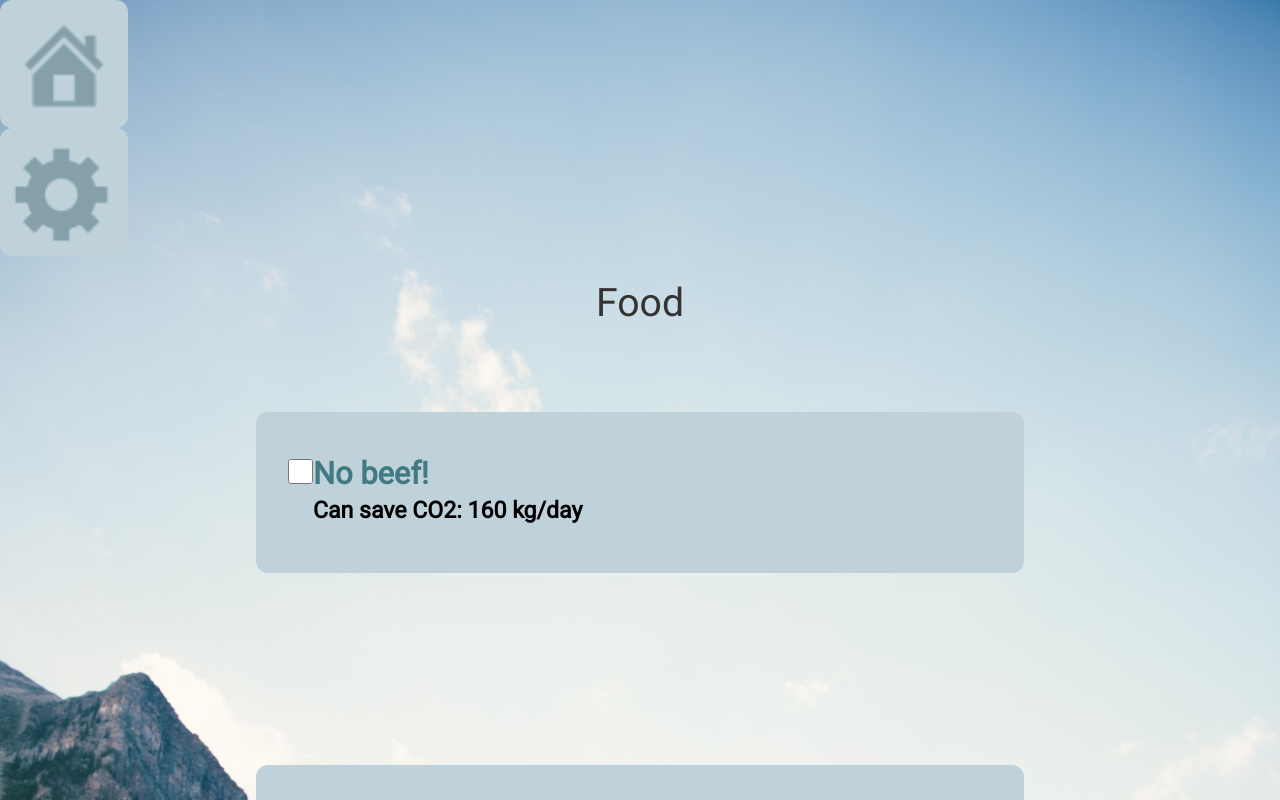
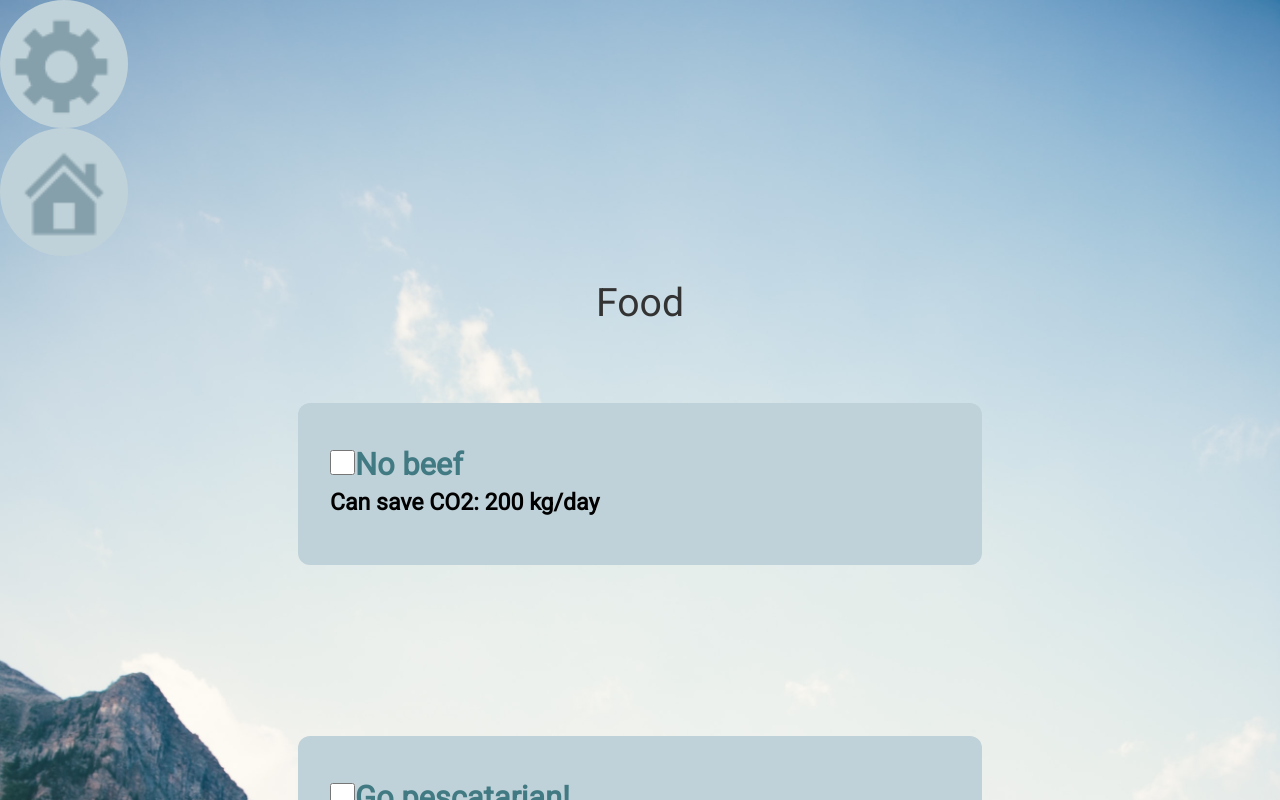
Before and after one commit to Klaudia-Szymanowska/ACTivist, a React (Create React App) app in the folder activist/: page /mychallenges in a window 1280 px wide. Shown: the top 800 px of the page. Built offline with nearby package versions, Linux system fonts and the light colour scheme.

Commit message:
mergen develop with Louise

```diff
--- a/activist/src/App.css
+++ b/activist/src/App.css
@@ -59,6 +59,15 @@ button {
   font-size: 200%;
   padding: 20px 32px;
   width: 40%;
+}
+
+.button3 {
+  color: #ffffff;
+  background-color: none;
+  font-size: 200%;
+  padding: 20px 32px;
+  width: 40%;
+  border-radius: 50%;
 }
 
 .text {
--- a/activist/src/containers/Login.js
+++ b/activist/src/containers/Login.js
@@ -2,7 +2,8 @@ import React, { useState } from "react";
 import { Button, FormGroup, FormControl, ControlLabel } from "react-bootstrap";
 import "./Login.css";
 import Signup from "./Signup";
-import { Link } from 'react-router-dom';
+import { Link } from "react-router-dom";
+//import { HashLink as Link } from "react-router-hash-link";
 
 export default function Login() {
   const [username, setUsername] = useState("");
@@ -25,17 +26,22 @@ export default function Login() {
             autoFocus
             type="username"
             value={username}
-            onChange={e => setUsername(e.target.value)}
+            onChange={(e) => setUsername(e.target.value)}
           />
         </FormGroup>
         <FormGroup controlId="password" bsSize="large">
           <ControlLabel>Password</ControlLabel>
           <FormControl
             value={password}
-            onChange={e => setPassword(e.target.value)}
+            onChange={(e) => setPassword(e.target.value)}
             type="password"
           />
         </FormGroup>
+        <Link to="/home">
+          <Button block bsSize="large" disabled={!validateForm()} type="submit">
+            Login
+          </Button>
+        </Link>
         <Button block bsSize="large" disabled={!validateForm()} type="submit">
           Login
         </Button>
@@ -43,7 +49,6 @@ export default function Login() {
         <Button block bsSize="large" disabled={!validateForm()} type="submit">
           Sign up
         </Button>
-
       </form>
     </div>
   );
--- a/activist/src/containers/MyChallenges.js
+++ b/activist/src/containers/MyChallenges.js
@@ -1,10 +1,30 @@
-import React from "react";
-import { HashLink as Link } from "react-router-hash-link";
+//import React from "react";
+//import { HashLink as Link } from "react-router-hash-link";
+//import set from "./img/set.png";
+//import home2 from "./img/home2.png";
 //import logo from './img/logo 1.png';
 import "./App.css";
-import set from "./img/set.png";
-import home2 from "./img/home2.png";
+import React, { useState } from "react";
+import CheckboxContainer from "./components/checkboxcontainer";
+import Settingbutton from "./components/Settingsbutton";
+import Homebutton from "./components/homebutton";
 
+export const MyChallenges = () => {
+  return (
+    <body>
+      <div id="navbuttons">
+        <Settingbutton />
+        <Homebutton />
+      </div>
+      <div className="text">
+        <h3>Food</h3>
+        <CheckboxContainer />
+      </div>
+    </body>
+  );
+};
+
+/*
 export const MyChallenges = () => {
   return (
     <body>
@@ -131,3 +151,4 @@ export const MyChallenges = () => {
     </body>
   );
 };
+*/
--- /dev/null
+++ b/activist/src/containers/components/Checkbox.js
@@ -0,0 +1,41 @@
+import React from "react";
+
+const Checkbox = ({ label, isSelected, onCheckboxChange }) => (
+  <button style={{ fontSize: "220%", textAlign: "left" }}>
+    <div className="form-check">
+      <label>
+        <input
+          type="checkbox"
+          name={label}
+          checked={isSelected}
+          onChange={onCheckboxChange}
+          className="form-check-input"
+        />
+        {label}
+        <br />{" "}
+        <b style={{ color: "#000000", fontSize: "75%", float: "left" }}>
+          Can save CO2: 200 kg/day{" "}
+        </b>
+      </label>
+    </div>
+  </button>
+);
+
+export default Checkbox;
+
+/*import React from "react";
+import PropTypes from "prop-types";
+
+const Checkbox = ({ type = "checkbox", name, checked = false, onChange }) => (
+  <input type={type} name={name} checked={checked} onChange={onChange} />
+);
+
+Checkbox.propTypes = {
+  type: PropTypes.string,
+  name: PropTypes.string.isRequired,
+  checked: PropTypes.bool,
+  onChange: PropTypes.func.isRequired,
+};
+
+export default Checkbox;
+*/
--- /dev/null
+++ b/activist/src/containers/components/Settingsbutton.js
@@ -0,0 +1,22 @@
+import React, { Component } from "react";
+import { HashLink as Link } from "react-router-hash-link";
+import set from "../img/set.png";
+
+export default class Settingbutton extends Component {
+  render() {
+    return (
+      <div>
+        <Link to="/settings">
+          <button className="button3">
+            <img
+              class="column"
+              src={set}
+              style={{ width: "100%", float: "right" }}
+              alt="set"
+            />
+          </button>
+        </Link>
+      </div>
+    );
+  }
+}
--- /dev/null
+++ b/activist/src/containers/components/checkboxcontainer.js
@@ -0,0 +1,119 @@
+import React, { Component } from "react";
+import Checkbox from "./Checkbox";
+import "../../App.css";
+
+const OPTIONS = ["No beef", "Go pescatarian!", "Go vegetarian!", "Go vegan!"];
+
+class CheckboxContainer extends Component {
+  state = {
+    checkboxes: OPTIONS.reduce(
+      (options, option) => ({
+        ...options,
+        [option]: false,
+      }),
+      {}
+    ),
+  };
+
+  handleCheckboxChange = (changeEvent) => {
+    const { name } = changeEvent.target;
+
+    this.setState((prevState) => ({
+      checkboxes: {
+        ...prevState.checkboxes,
+        [name]: !prevState.checkboxes[name],
+      },
+    }));
+  };
+
+  handleFormSubmit = (formSubmitEvent) => {
+    formSubmitEvent.preventDefault();
+
+    Object.keys(this.state.checkboxes)
+      .filter((checkbox) => this.state.checkboxes[checkbox])
+      .forEach((checkbox) => {
+        console.log(checkbox, "is selected.");
+      });
+  };
+
+  createCheckbox = (option) => (
+    <Checkbox
+      label={option}
+      isSelected={this.state.checkboxes[option]}
+      onCheckboxChange={this.handleCheckboxChange}
+      key={option}
+    />
+  );
+
+  createCheckboxes = () => OPTIONS.map(this.createCheckbox);
+
+  render() {
+    return (
+      <div className="container">
+        <div className="row mt-5">
+          <div className="col-sm-12">
+            <form onSubmit={this.handleFormSubmit}>
+              {this.createCheckboxes()}
+              <div className="form-group mt-2">
+                <button
+                  type="submit"
+                  className="button2"
+                  style={{ color: "#000000", fontSize: "220%" }}
+                >
+                  Pledge
+                </button>
+              </div>
+            </form>
+          </div>
+        </div>
+      </div>
+    );
+  }
+}
+
+export default CheckboxContainer;
+
+/*import React from "react";
+import PropTypes from "prop-types";
+import checkboxes from "./checkboxes";
+import Checkbox from "./Checkbox";
+
+class CheckboxContainer extends React.Component {
+  constructor(props) {
+    super(props);
+
+    this.state = {
+      checkedItems: new Map(),
+    };
+
+    this.handleChange = this.handleChange.bind(this);
+  }
+
+  handleChange(e) {
+    const item = e.target.name;
+    const isChecked = e.target.checked;
+    this.setState((prevState) => ({
+      checkedItems: prevState.checkedItems.set(item, isChecked),
+    }));
+  }
+
+  render() {
+    return (
+      <React.Fragment>
+        {checkboxes.map((item) => (
+          <label key={item.key}>
+            {item.name}
+            <Checkbox
+              name={item.name}
+              checked={this.state.checkedItems.get(item.name)}
+              onChange={this.handleChange}
+            />
+          </label>
+        ))}
+      </React.Fragment>
+    );
+  }
+}
+
+export default CheckboxContainer;
+*/
--- /dev/null
+++ b/activist/src/containers/components/homebutton.js
@@ -0,0 +1,22 @@
+import React, { Component } from "react";
+import { HashLink as Link } from "react-router-hash-link";
+import set from "../img/home2.png";
+
+export default class Homebutton extends Component {
+  render() {
+    return (
+      <div>
+        <Link to="/home">
+          <button className="button3">
+            <img
+              class="column"
+              src={set}
+              style={{ width: "100%", float: "left" }}
+              alt="home2"
+            />
+          </button>
+        </Link>
+      </div>
+    );
+  }
+}
```
